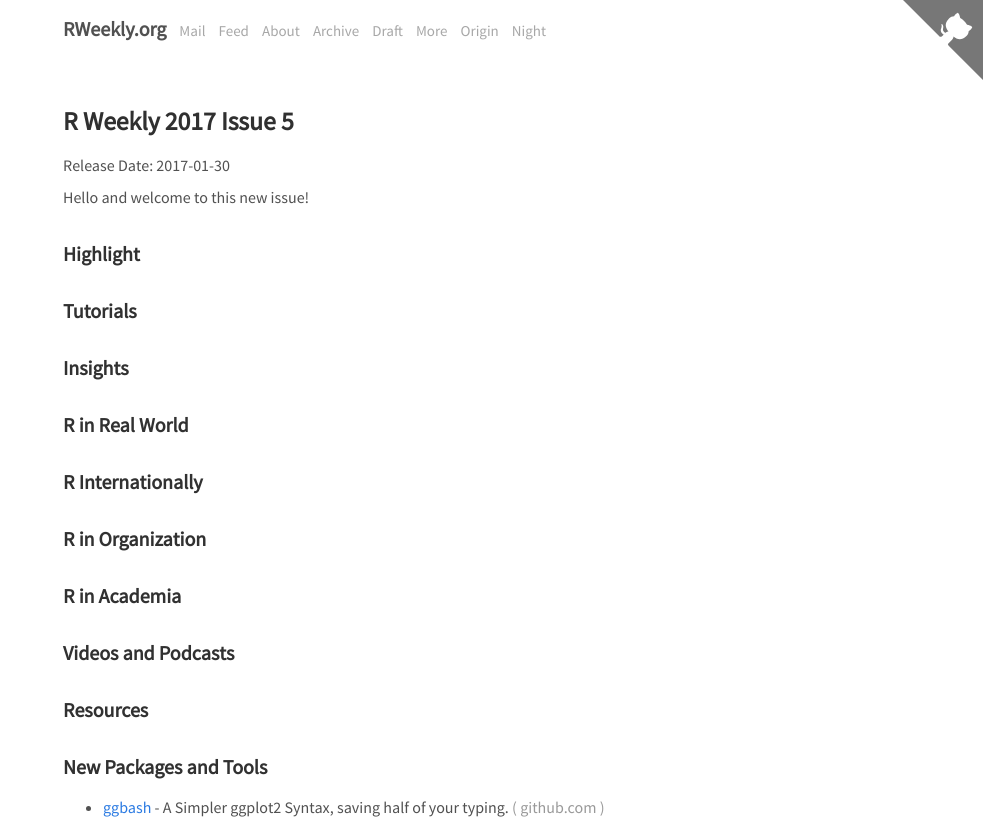
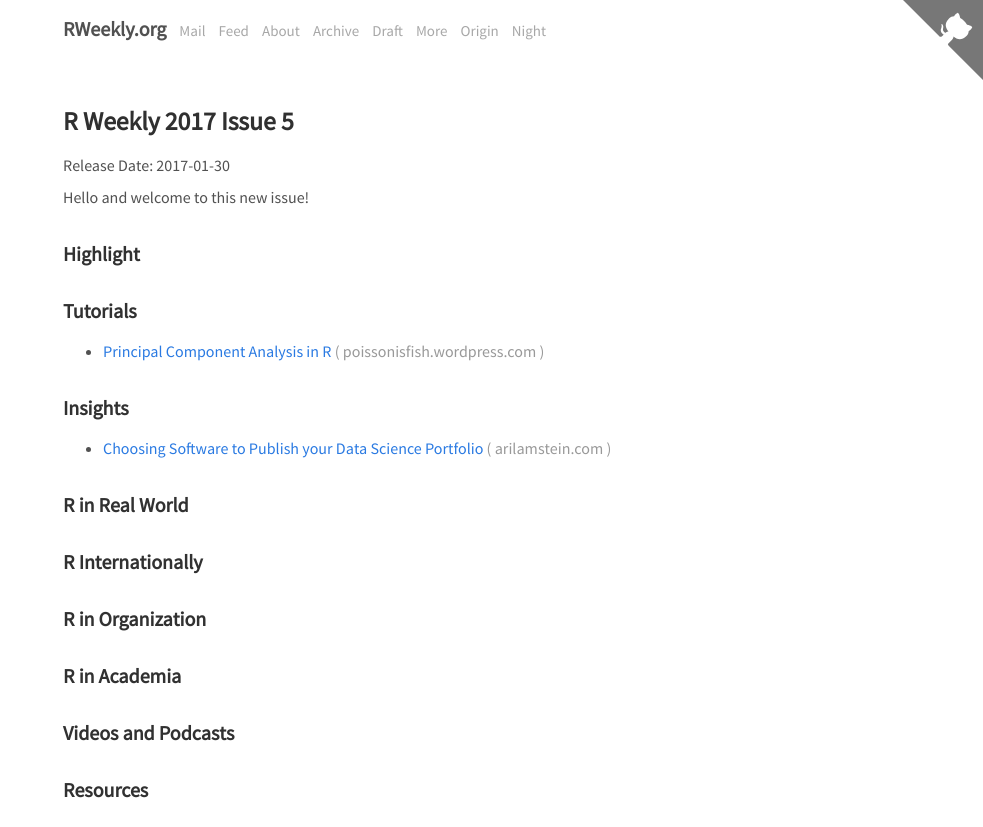
Before and after one commit to rweekly/rweekly.org, a Jekyll site: the page built from draft.md, in a window 1280 px wide and 900 px high, cut to the strip 0-827 px from the top of the window. Shown: the whole strip, without its empty margins (297-1280 px from the left). Built offline with Jekyll 4.4.1, drawn with Linux system fonts in a browser that asks for light colours; comment, search, counter and statistics services are not loaded.

Commit message:
Update draft.md

```diff
--- a/draft.md
+++ b/draft.md
@@ -15,14 +15,14 @@ Hello and welcome to this new issue!
 
 ### Tutorials
 
-
++ [Principal Component Analysis in R](https://poissonisfish.wordpress.com/2017/01/23/principal-component-analysis-in-r/)
 
 
 
 
 ### Insights
 
-
++ [Choosing Software to Publish your Data Science Portfolio](http://www.arilamstein.com/blog/2017/01/23/choosing-software-publish-data-science-portfolio/)
 
 
 
```
